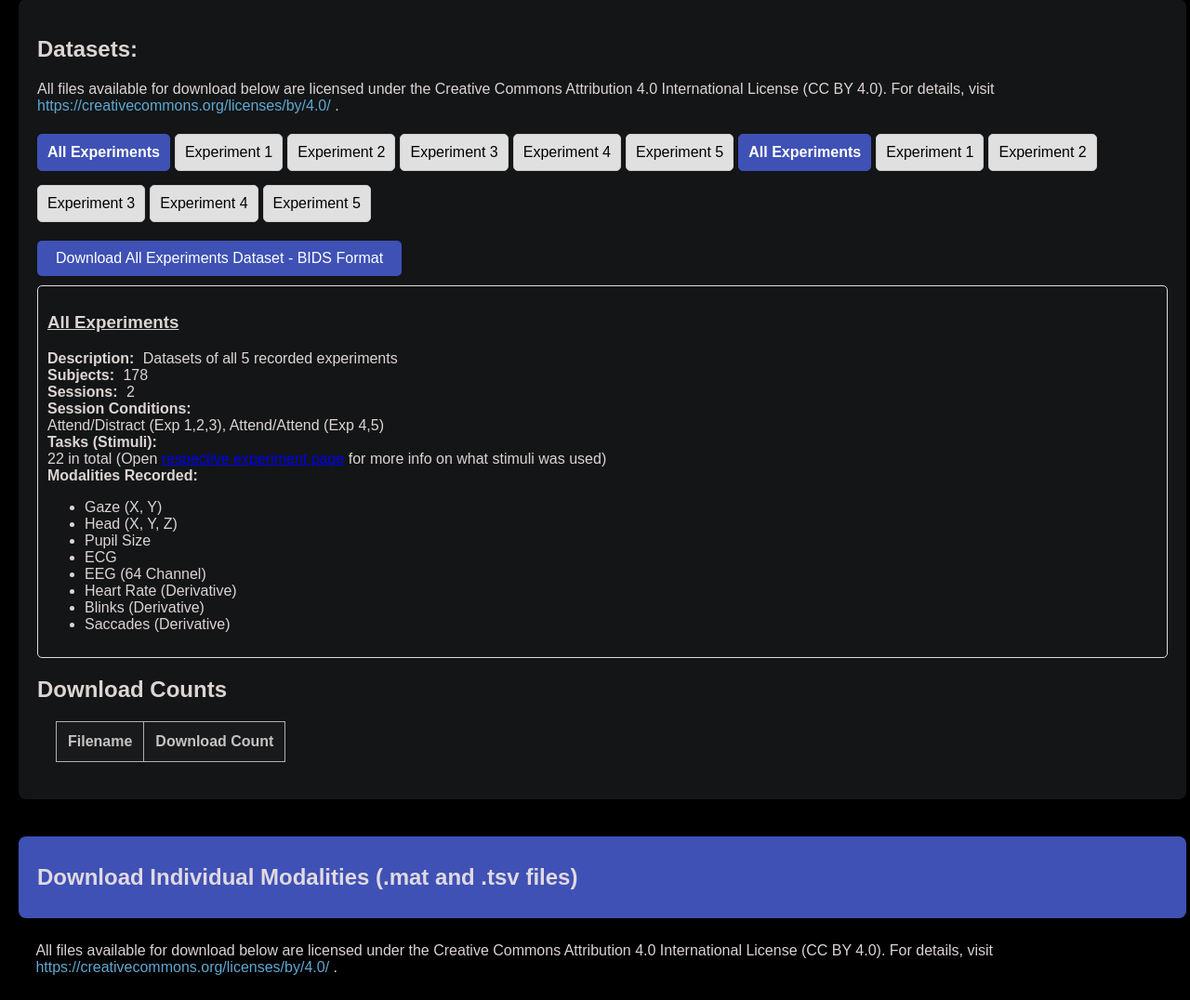
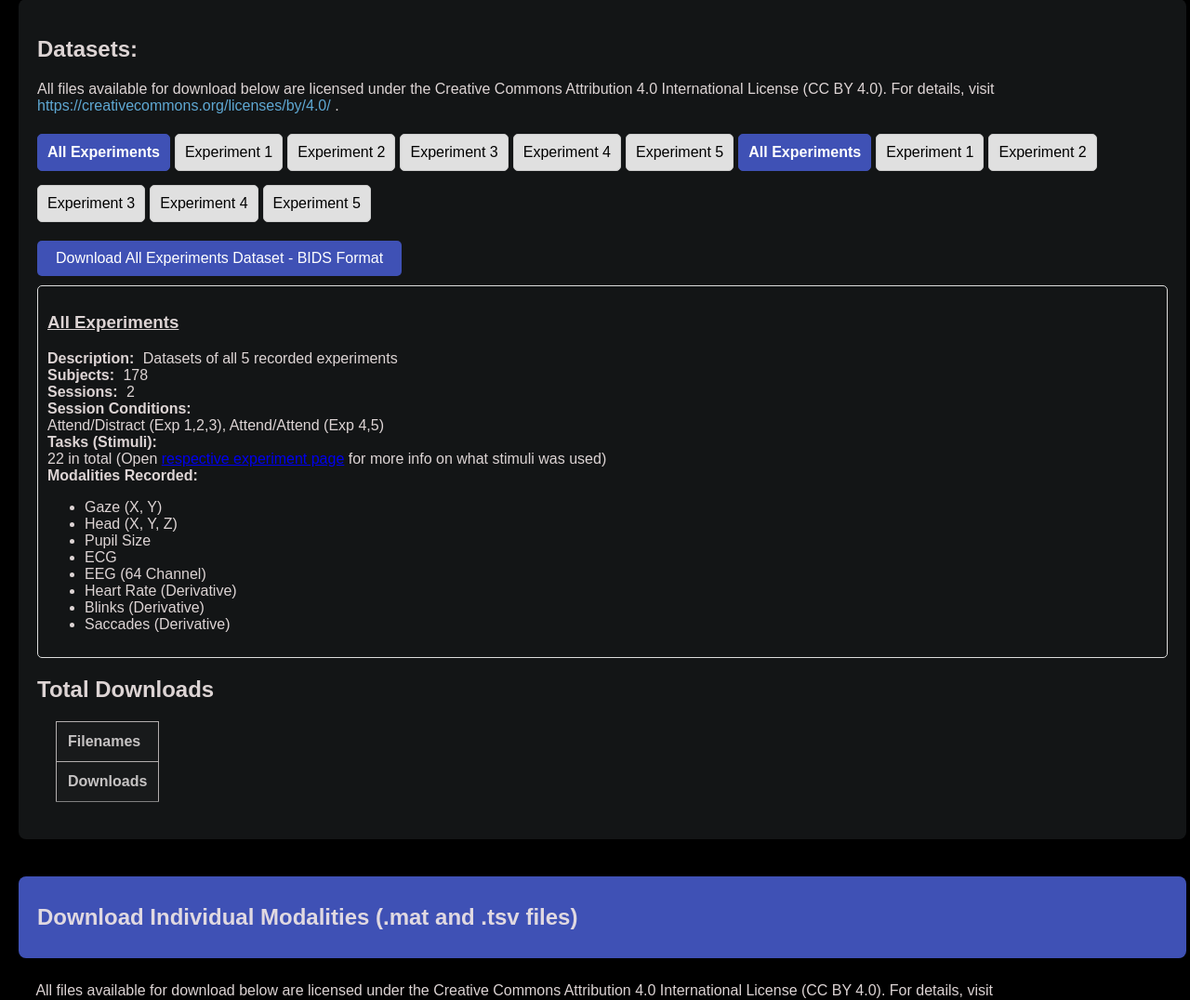
Before and after one commit to madjens/bbbd-website, a Flask app: page /download_page in a window 1280 px wide. Shown: the part 278-1354 px from the top of the page at 93% size. Run offline with Flask 3, Linux system fonts and the light colour scheme; data that the repository does not hold is empty; some libraries are stand-ins or nearby versions.

Commit message:
downloads table

```diff
--- a/static/download_script.js
+++ b/static/download_script.js
@@ -132,24 +132,49 @@ document.addEventListener("DOMContentLoaded", () => {
         }
     }
 
+    // function displayDownloadCounts(counts) {
+    //     let table = `<table border="1">
+    //                     <tr>
+    //                         <th>Filename</th>
+    //                         <th>Downloads</th>
+    //                     </tr>`;
+
+    //     for (let filename in counts) {
+    //         table += `<tr>
+    //                     <td>${filename}</td>
+    //                     <td>${counts[filename]}</td>
+    //                   </tr>`;
+    //     }
+
+    //     table += `</table>`;
+
+    //     document.getElementById("countTable").innerHTML = table;
+    // }
     function displayDownloadCounts(counts) {
         let table = `<table border="1">
                         <tr>
-                            <th>Filename</th>
-                            <th>Download Count</th>
-                        </tr>`;
+                            <th>Filenames</th>
+                        </tr>
+                        <tr>`;
 
         for (let filename in counts) {
-            table += `<tr>
-                        <td>${filename}</td>
-                        <td>${counts[filename]}</td>
-                      </tr>`;
+            table += `<td>${filename}</td>`;
         }
 
-        table += `</table>`;
+        table += `</tr>
+                  <tr>
+                    <th>Downloads</th>
+                  </tr>
+                  <tr>`;
 
+        for (let filename in counts) {
+            table += `<td>${counts[filename]}</td>`;
+        }
+        table += `</tr></table>`;
         document.getElementById("countTable").innerHTML = table;
     }
+
+
 
     // Fetch logs when the page loads
     window.onload = fetchAndCountDownloads;
--- a/templates/download_page.html
+++ b/templates/download_page.html
@@ -87,7 +87,7 @@
                     <p>Select a dataset from the list to view details.</p>
                 </div>
 
-                <h2>Download Counts</h2>
+                <h2>Total Downloads</h2>
                 <div id="countTable"></div>
                 <script src="download_script.js"></script>
 
```
